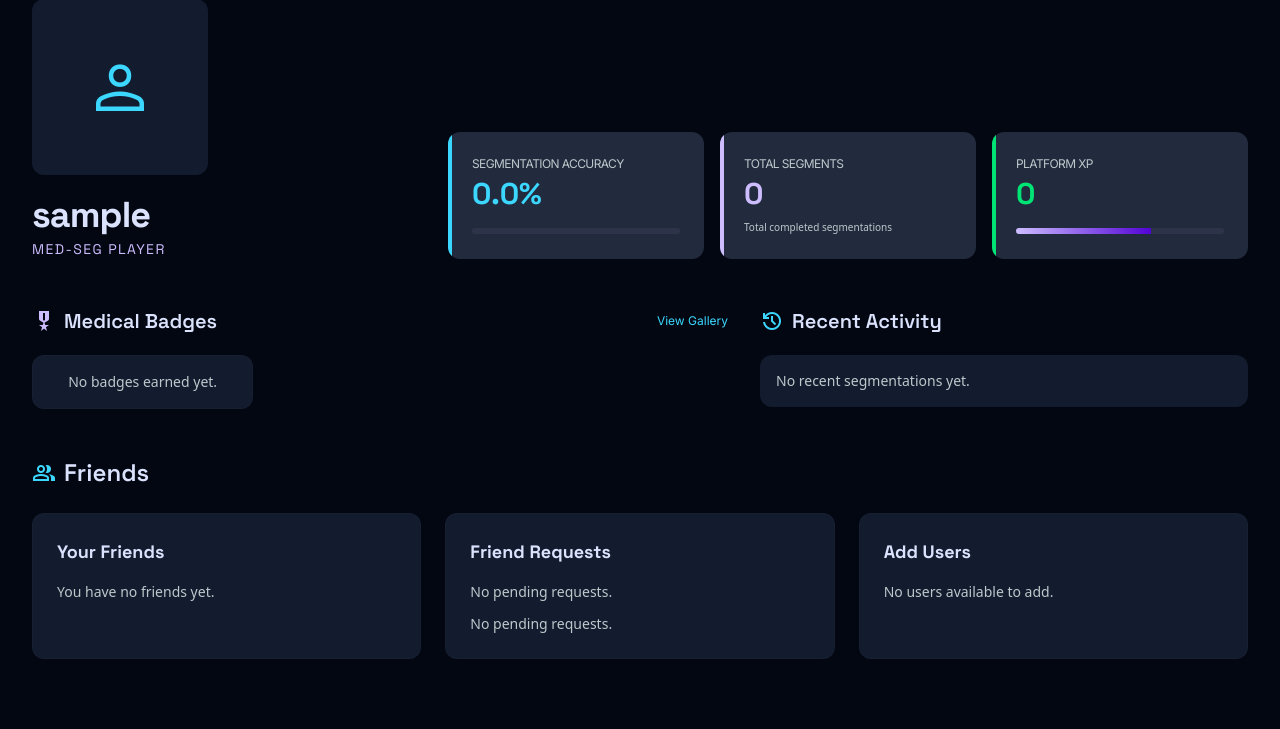
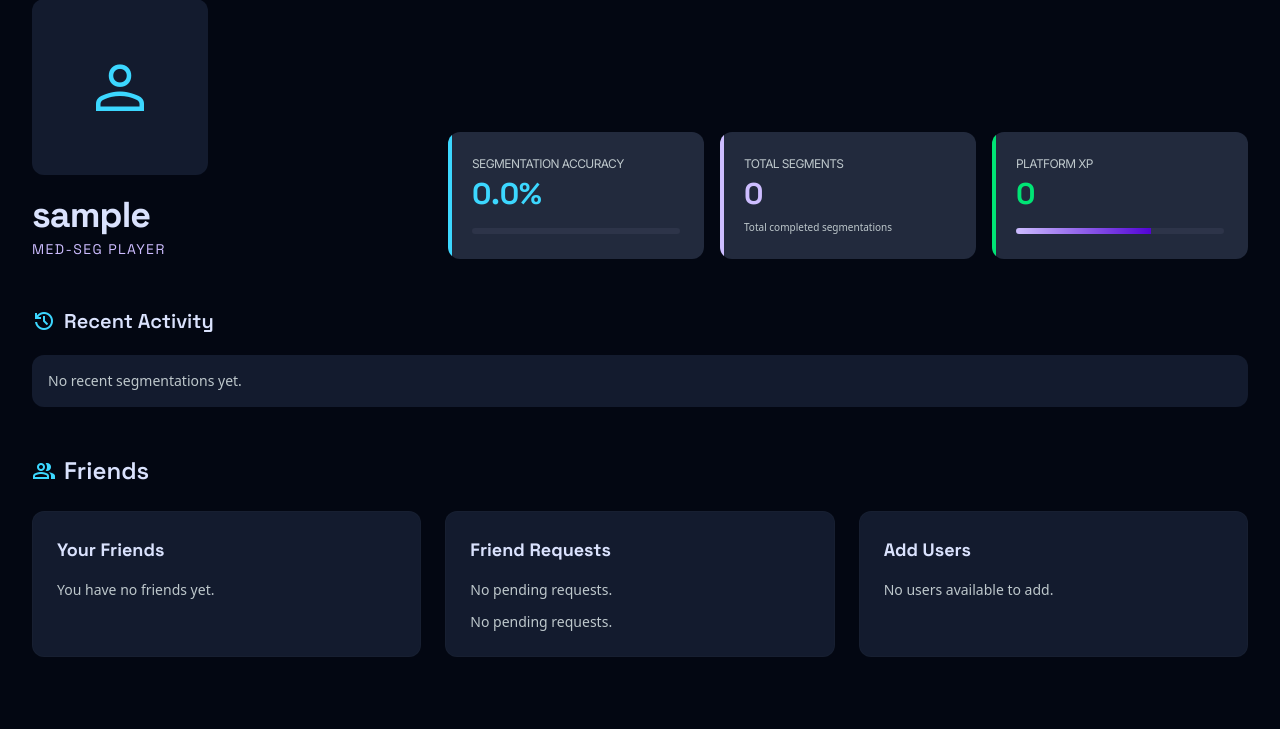
Before and after one commit to EvanCXCheng/3403, a Flask app: page /profile in a window 1280 px wide. Shown: the part 177-906 px from the top of the page. Run offline with Flask 3, Linux system fonts and the light colour scheme; the visitor is signed in with stand-in values (Sample User, id 1); data comes from the database, SQL or seed files in the repository; data that the repository does not hold is empty; some libraries are stand-ins or nearby versions.

Commit message:
Removed unnecessary features

```diff
--- a/app/templates/login.html
+++ b/app/templates/login.html
@@ -17,7 +17,6 @@
     <p id="login_error" class="text-red-400 text-sm"></p>
     <span class="flex items-center gap-4">
       <button class="px-7 py-2 bg-cyan-400 text-gray-950 font-bold rounded hover:brightness-110" type="submit">SIGN IN</button>
-      <button class="text-gray-200 font-bold rounded hover:text-cyan-400" type="button">Forgot password?</button>
     </span>
   </form>
 
--- a/app/templates/profile.html
+++ b/app/templates/profile.html
@@ -50,37 +50,6 @@
       </div>
     </div>
   </section>
-
-  <div class="grid grid-cols-1 lg:grid-cols-12 gap-8">
-    <!-- Badges -->
-    <section class="lg:col-span-7 space-y-5">
-      <div class="flex items-center justify-between">
-        <h2 class="text-xl font-headline font-semibold text-on-surface flex items-center gap-2">
-          <span class="material-symbols-outlined text-secondary" style="font-variation-settings:'FILL' 1;">military_tech</span>
-          Medical Badges
-        </h2>
-        <button class="text-xs text-primary hover:brightness-110 font-label">View Gallery</button>
-      </div>
-      <div class="grid grid-cols-2 md:grid-cols-3 gap-4">
-        {% for earned_badge in earned_badges %}
-        <div class="bg-surface-container-low p-4 rounded-xl flex flex-col items-center text-center gap-3 border border-outline-variant/10 hover:bg-surface-container transition-all">
-          <div class="w-16 h-16 rounded-full bg-surface-container-highest flex items-center justify-center text-primary">
-            <span class="material-symbols-outlined text-4xl" style="font-variation-settings:'FILL' 1;">
-              {{ earned_badge.badge.icon }}
-            </span>
-          </div>
-          <div>
-            <p class="text-sm font-headline font-bold text-on-surface">{{ earned_badge.badge.name }}</p>
-            <p class="text-[10px] text-on-surface-variant">{{ earned_badge.badge.description }}</p>
-          </div>
-        </div>
-        {% else %}
-        <div class="bg-surface-container-low p-4 rounded-xl text-center border border-outline-variant/10">
-          <p class="text-sm text-on-surface-variant">No badges earned yet.</p>
-        </div>
-        {% endfor %}
-      </div>
-    </section>
 
     <!-- Recent Activity -->
     <section class="lg:col-span-5 space-y-5">
```
